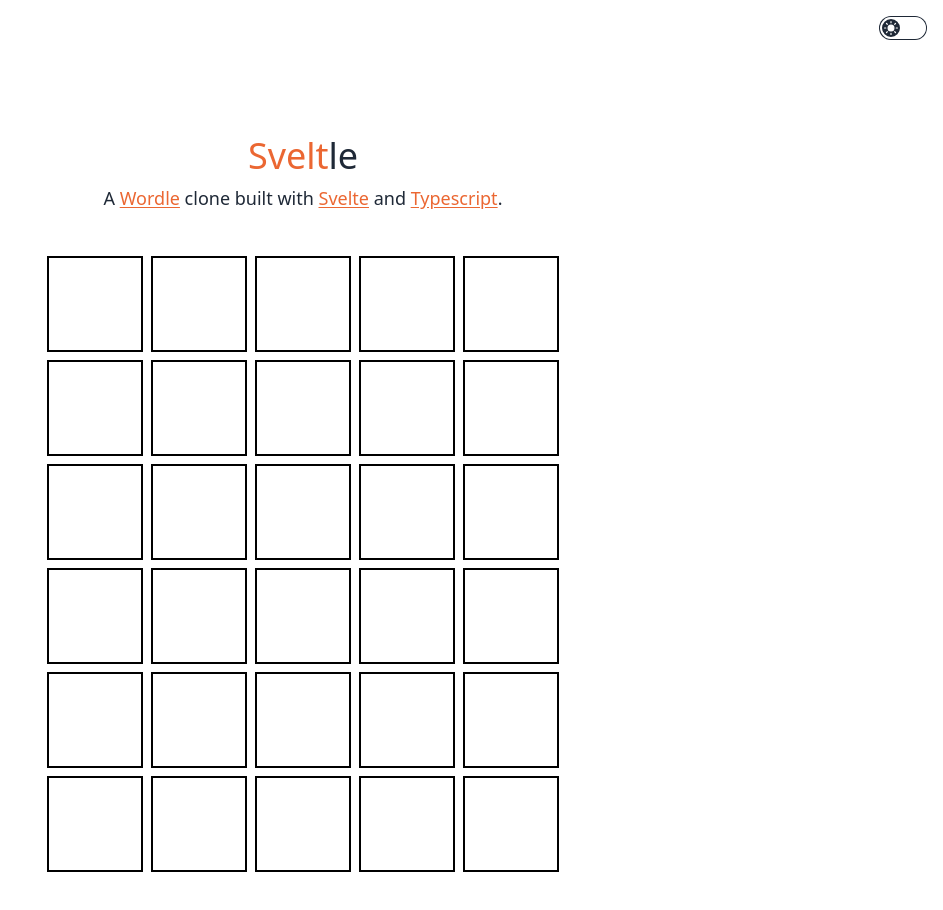
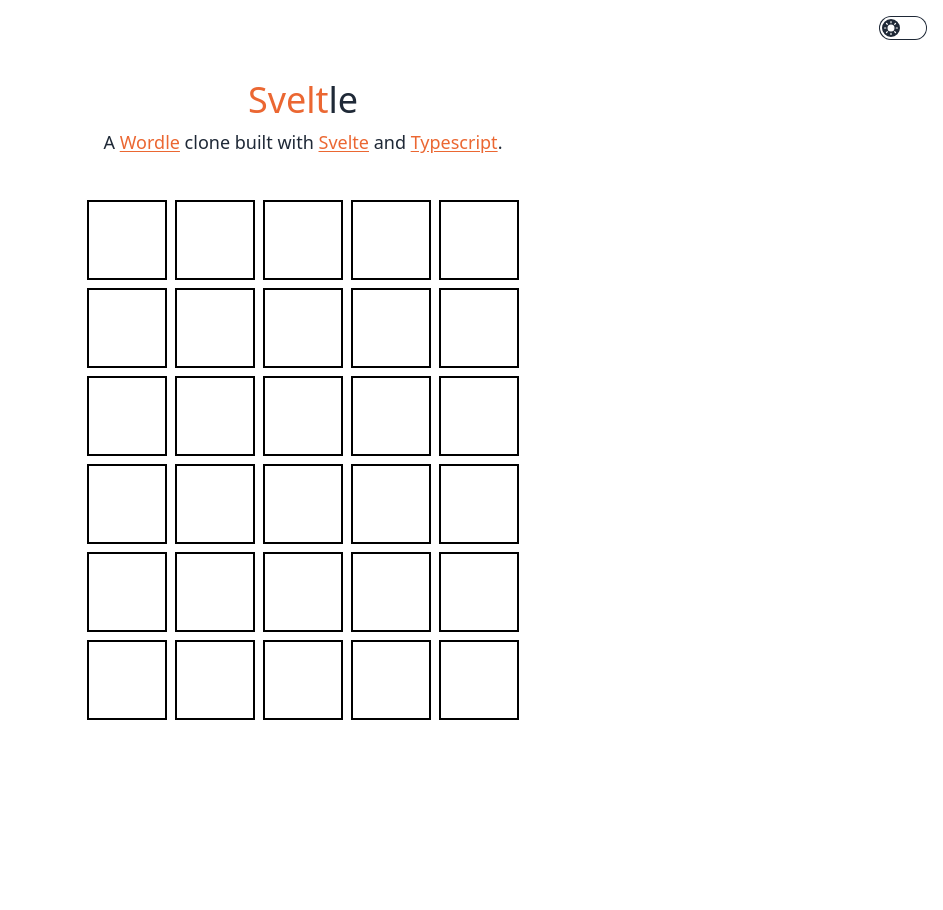
Before and after one commit to VeressIris/Sveltle, a SvelteKit app: page / in a window 1280 px wide. Shown: the top 910 px of the page, without its empty margins (337-1280 px from the left). Built offline with nearby package versions, Linux system fonts and the light colour scheme.

Commit message:
added typing into board
idk how else to describe what i did :(

```diff
--- a/src/components/Board.svelte
+++ b/src/components/Board.svelte
@@ -13,19 +13,28 @@
   }
 
   let currentWord = "";
-
+  let tries = 0;
   onMount(() => {
     // listen to key presses
     document.addEventListener(
       "keydown",
       (event) => {
         var keyValue = event.key;
-        if (isLetter(keyValue)) {
+
+        // add characters
+        if (isLetter(keyValue) && currentWord.length < 5) {
           currentWord += keyValue;
-        }
-        if (keyValue === "Enter") {
+          board[tries][currentWord.length - 1] =
+            currentWord[currentWord.length - 1];
           console.log(currentWord);
         }
+
+        // check entered word
+        if (keyValue === "Enter" && currentWord.length === 5) {
+          tries++;
+        }
+
+        // delete characters
         if (keyValue === "Backspace") {
           currentWord = currentWord.slice(0, -1);
           console.log(currentWord);
--- a/src/components/Square.svelte
+++ b/src/components/Square.svelte
@@ -2,6 +2,8 @@
   export let letter: string;
 </script>
 
-<div class="w-24 h-24 border-solid border-2 border-black mx-1 my-1">
+<div
+  class="w-20 h-20 border-solid border-2 border-black mx-1 my-1 flex justify-center items-center text-4xl font-medium"
+>
   {letter}
 </div>
--- a/src/routes/+page.svelte
+++ b/src/routes/+page.svelte
@@ -42,7 +42,7 @@
     </svg>
   </label>
 </div>
-<div class="flex flex-col items-center h-screen my-24">
+<div class="flex flex-col items-center h-screen my-10">
   <h1 class="text-4xl"><span class="text-orange-link">Svelt</span>le</h1>
   <p class="my-2 text-lg">
     A <a href="https://www.nytimes.com/games/wordle/index.html">Wordle</a> clone
```
